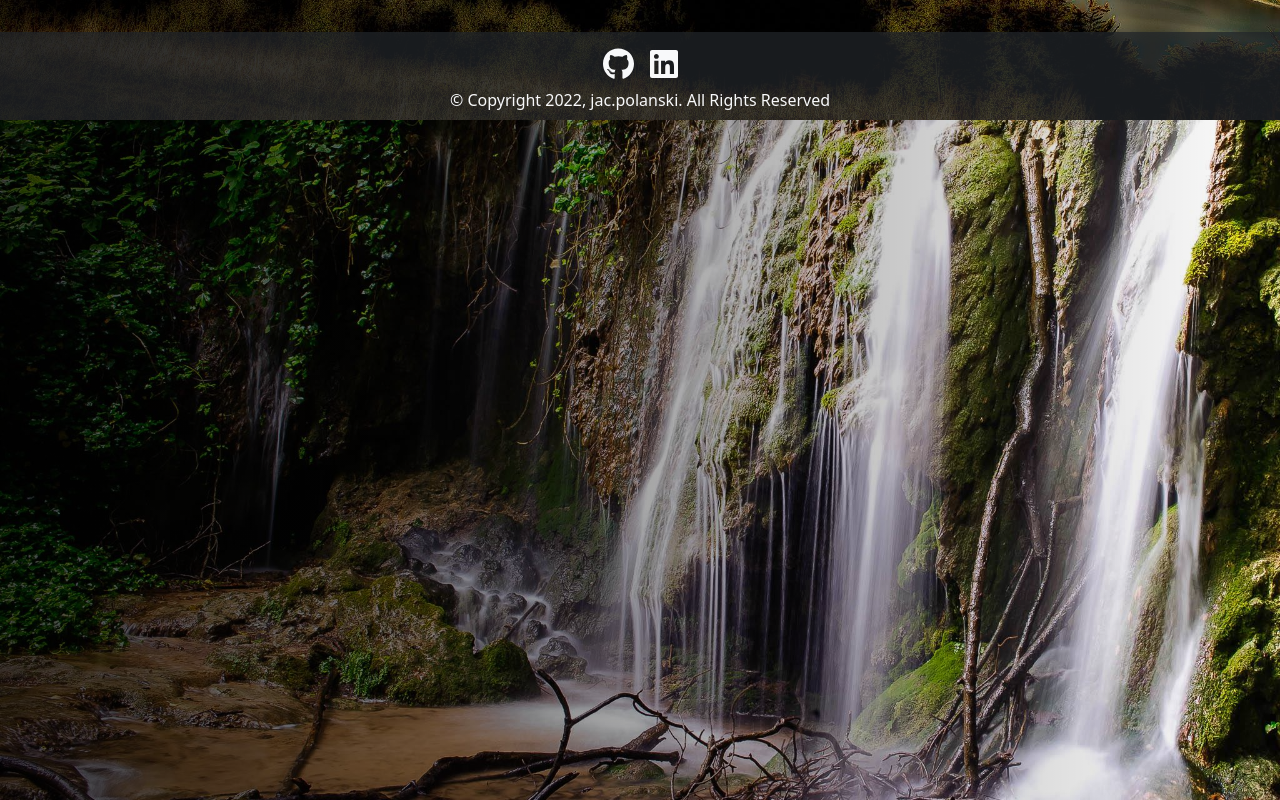
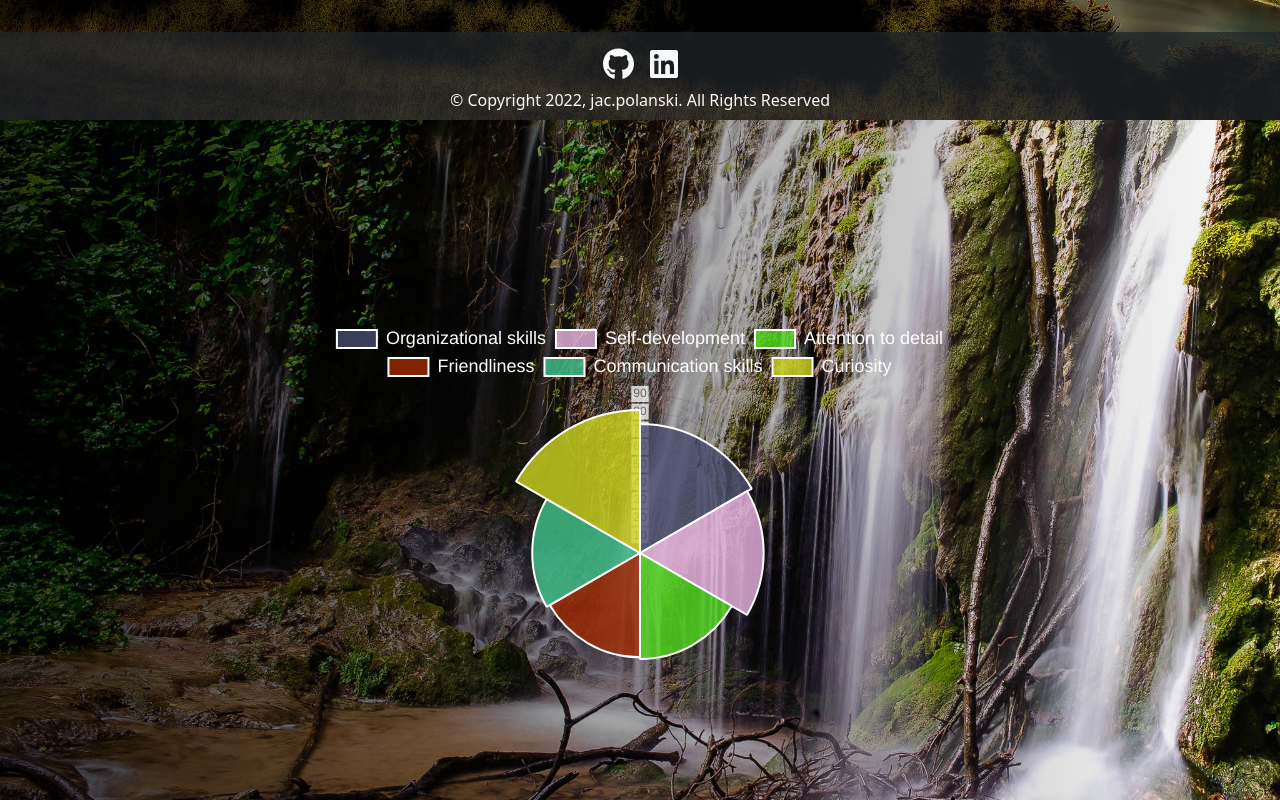
Before and after one commit to jacpolanski/jac.polanski, a Next.js app: page / in a window 1280 px wide. Shown: the part 680-1480 px from the top of the page. Built offline with nearby package versions, Linux system fonts and the light colour scheme; a web font is replaced by a local one.

Commit message:
Added basic skill-chart

```diff
--- /dev/null
+++ b/components/SkillsChart.js
@@ -0,0 +1,71 @@
+import React from "react";
+import Container from "react-bootstrap/Container";
+import {
+  Chart as ChartJS,
+  RadialLinearScale,
+  ArcElement,
+  Tooltip,
+  Legend,
+} from "chart.js";
+import { PolarArea } from "react-chartjs-2";
+
+ChartJS.register(RadialLinearScale, ArcElement, Tooltip, Legend);
+
+const generateRGBA = (a) => {
+  let r = Math.floor(Math.random() * 256);
+  let g = Math.floor(Math.random() * 256);
+  let b = Math.floor(Math.random() * 256);
+  let rgba = "rgb(" + r + "," + g + "," + b + "," + a + ")";
+  return rgba;
+};
+
+const labels = [
+  "Organizational skills",
+  "Self-development",
+  "Attention to detail",
+  "Friendliness",
+  "Communication skills",
+  "Curiosity",
+];
+
+const skillsData = [73, 70, 60, 59, 61, 81];
+const backgroundColor = labels.map(() => generateRGBA(0.8));
+
+export const data = {
+  labels: labels,
+  datasets: [
+    {
+      label: "# of Importance",
+      data: skillsData,
+      backgroundColor: backgroundColor,
+      borderWidth: 2,
+    },
+  ],
+};
+
+const options = {
+  plugins: {
+    legend: {
+      labels: {
+        color: "white",
+        font: {
+          size: 18,
+        },
+      },
+    },
+  },
+};
+
+function SkillsChart() {
+  return (
+    <Container className="d-flex justify-content-center align-items-center h-100">
+      <PolarArea
+        data={data}
+        options={options}
+        style={{ maxWidth: "50vw", maxHeight: "50vh" }}
+      />
+    </Container>
+  );
+}
+
+export default SkillsChart;
--- a/package.json
+++ b/package.json
@@ -16,10 +16,12 @@
     "@fortawesome/react-fontawesome": "^0.1.18",
     "@splidejs/react-splide": "^0.6.20",
     "bootstrap": "^5.1.3",
+    "chart.js": "^3.7.1",
     "next": "12.1.0",
     "prettier": "^2.6.0",
     "react": "17.0.2",
     "react-bootstrap": "^2.2.1",
+    "react-chartjs-2": "^4.1.0",
     "react-dom": "17.0.2",
     "react-scroll": "^1.8.6"
   },
--- a/pages/index.js
+++ b/pages/index.js
@@ -1,30 +1,34 @@
 import React, { useRef } from "react";
 import HomePage from "../components/HomePage";
+import { Element } from "react-scroll";
+import SkillsChart from "../components/SkillsChart";
 
 export default function Home() {
   return (
-    <>
-      <div className="background-home" id="home">
-        <div className="wrapper-home">
+    <div className="scroll-container">
+      <div className="background-home scroll-snap">
+        <Element className="wrapper-home" name="home">
           <HomePage />
-        </div>
+        </Element>
       </div>
 
-      <div className="background-skills" id="skills">
-        <div className="wrapper-skills"></div>
+      <div className="background-skills">
+        <Element className="wrapper-skills" name="skills">
+          <SkillsChart className="skill-chart" />
+        </Element>
       </div>
 
-      <div className="background-projects" id="projects">
-        <div className="wrapper-projects"></div>
+      <div className="background-projects">
+        <Element className="wrapper-projects" name="projects"></Element>
       </div>
 
-      <div className="background-about-me" id="about-me">
-        <div className="wrapper-about-me"></div>
+      <div className="background-about-me">
+        <Element className="wrapper-about-me" name="about-me"></Element>
       </div>
 
-      <div className="background-contact" id="contact">
-        <div className="wrapper-contact"></div>
+      <div className="background-contact">
+        <Element className="wrapper-contact" name="contact"></Element>
       </div>
-    </>
+    </div>
   );
 }
--- a/styles/styles.scss
+++ b/styles/styles.scss
@@ -9,6 +9,10 @@ a {
   scroll-snap-align: start;
 }
 
+.scroll-container {
+
+  .scroll-snap {
+  }
   .background-home {
     background: #66a6ff url("../public/mountains.jpg") no-repeat fixed bottom/cover;
     height: 100vh;
@@ -66,6 +70,7 @@ a {
       background-image: linear-gradient(to right, rgba(0, 0, 0, .1), rgba(0, 0, 0, 0));
     }
   }
+}
 
 .logo {
   font-family: 'Mansalva', cursive;
```
Also changed, not shown: 1 other file (tests, documents, lock files or other folders).
